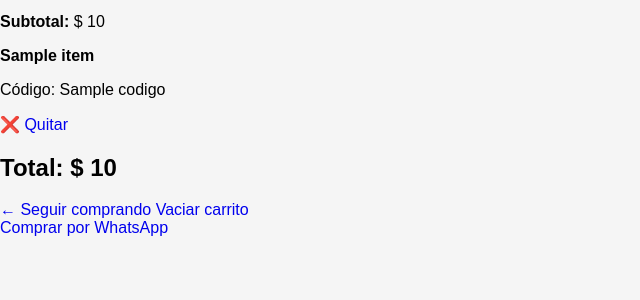
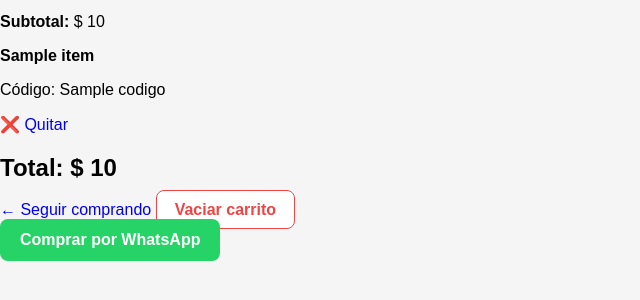
Before and after one commit to matiasari/nueva_tienda-, a Flask app: template templates/carrito.html in a window 1280 px wide. Shown: the part 143-443 px from the top of the page, without its empty margins (0-640 px from the left). Run offline with Flask 3, Linux system fonts and the light colour scheme; the template is opened without the code that fills it: most values are stand-ins (such as "Sample title", 1, 10 or a date in 2020).

```diff
--- a/static/estilos.css
+++ b/static/estilos.css
@@ -392,3 +392,68 @@ body.admin-body {
         align-items: stretch;
     }
 }
+
+.btn-whatsapp {
+    display: inline-flex;
+    align-items: center;
+    justify-content: center;
+    background-color: #25d366; /* El verde oficial de WhatsApp */
+    color: white;
+    padding: 12px 20px;
+    border-radius: 8px;
+    text-decoration: none;
+    font-weight: bold;
+    gap: 10px;
+    transition: background 0.3s ease;
+    border: none;
+    cursor: pointer;
+}
+
+.btn-whatsapp:hover {
+    background-color: #128c7e;
+    box-shadow: 0 4px 12px rgba(37, 211, 102, 0.3);
+}
+
+/* Botón Vaciar Carrito (Peligro/Borrar) */
+.btn-vaciar {
+    background-color: #ffffff;
+    color: #ef4444; /* Rojo */
+    border: 1px solid #ef4444;
+    padding: 10px 18px;
+    border-radius: 8px;
+    text-decoration: none;
+    font-weight: 600;
+    transition: all 0.3s ease;
+    cursor: pointer;
+}
+
+.btn-vaciar:hover {
+    background-color: #ef4444;
+    color: white;
+}
+
+/* Botón Volver a Comprar / Seguir Comprando */
+.btn-volver {
+    background-color: #64748b; /* Gris azulado elegante */
+    color: white;
+    padding: 10px 18px;
+    border-radius: 8px;
+    text-decoration: none;
+    font-weight: 600;
+    transition: background 0.3s ease;
+    display: inline-block;
+}
+
+.btn-volver:hover {
+    background-color: #334155;
+}
+
+/* Contenedor para alinear los botones del carrito */
+.carrito-acciones {
+    display: flex;
+    justify-content: space-between;
+    align-items: center;
+    margin-top: 25px;
+    gap: 15px;
+    flex-wrap: wrap;
+}
```
